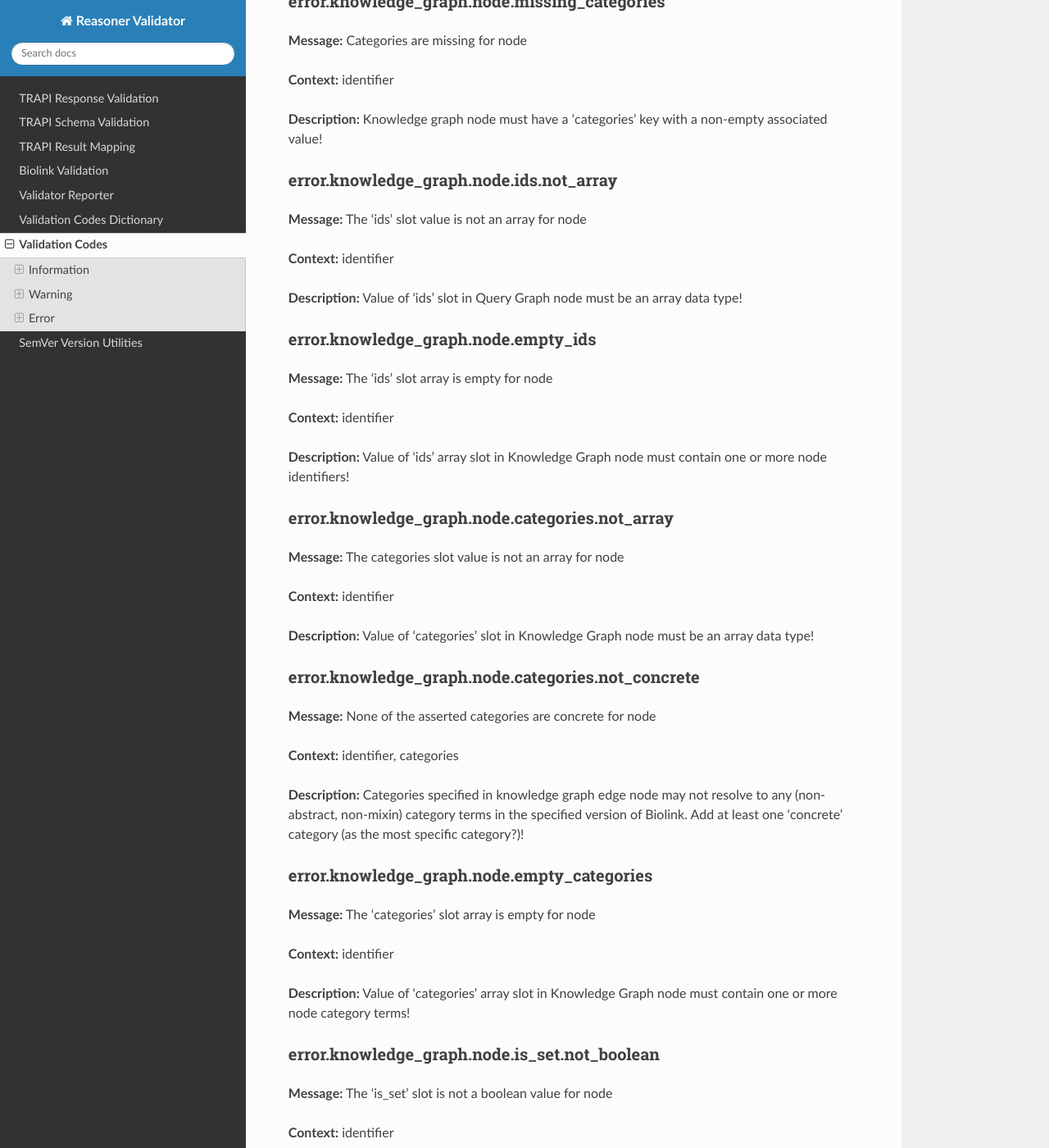
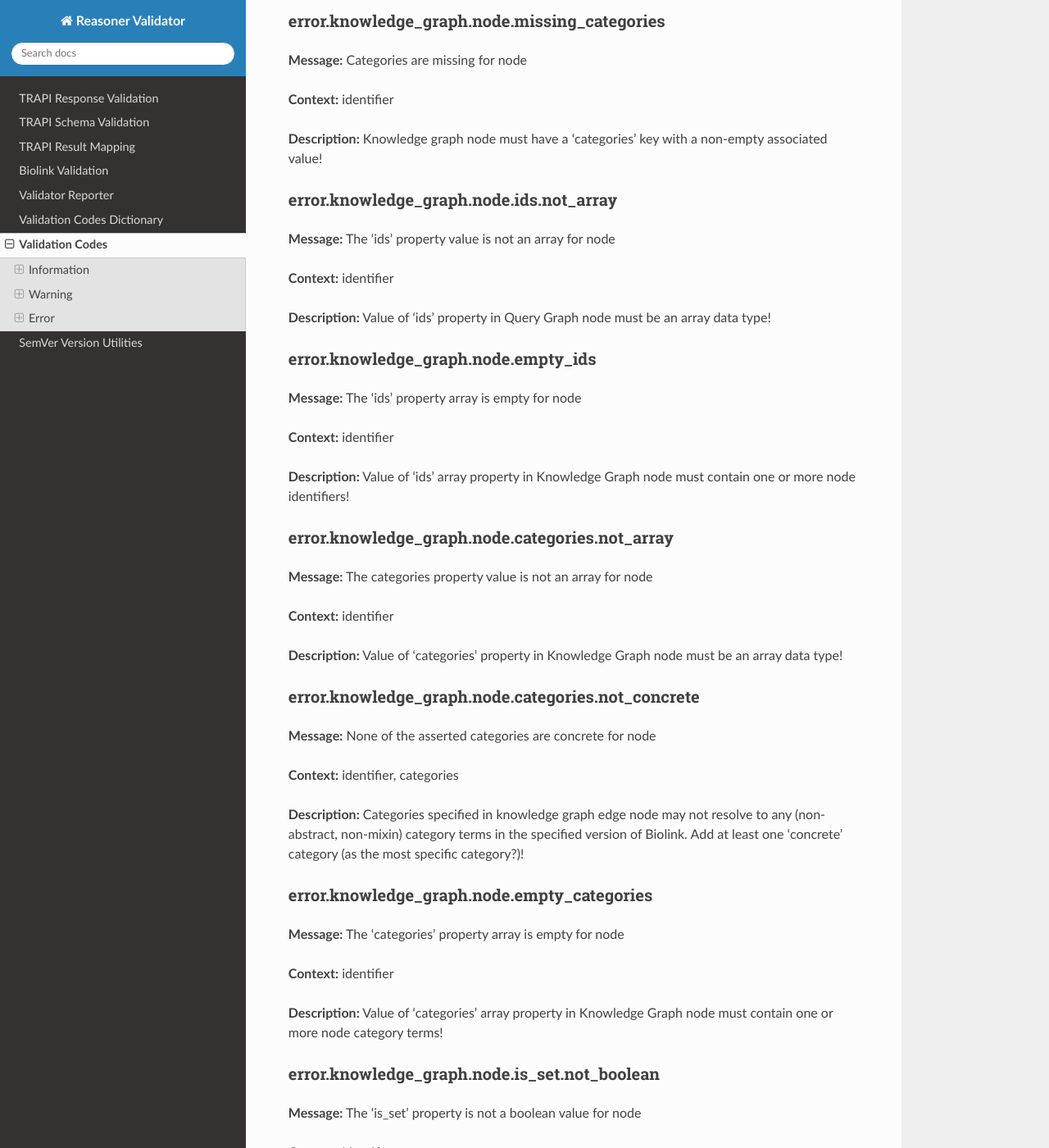
Before and after one commit to NCATSTranslator/reasoner-validator, a Sphinx documentation site: the page built from docs/validation_codes_dictionary.md, in a window 1280 px wide and 1400 px high, scrolled down 18158 px. Shown: the whole window at 82% size. Built offline with Sphinx 7.4.7 and the Read the Docs theme 2.0.0, drawn with Linux system fonts in a browser that asks for light colours; some of the changed text lies outside the part shown.

Commit message:
cleaning up 1.4.0 Edge.sources validation and unit tests; tweak validation codes (w/docs)

```diff
--- a/docs/validation_codes_dictionary.md
+++ b/docs/validation_codes_dictionary.md
@@ -348,7 +348,7 @@
 
 ### error.trapi.response.knowledge_graph.missing_expected_edge
 
-**Message:** Knowledge Graph of TRAPI Response Message is missing expected edge
+**Message:** Knowledge Graph of TRAPI Response Message is missing expected Edge
 
 **Context:** identifier
 
@@ -472,23 +472,23 @@
 
 ### error.query_graph.node.ids.not_array
 
-**Message:** The 'ids' slot value is not an array in node
+**Message:** The 'ids' property value is not an array in node
 
 **Context:** identifier
 
-**Description:** Value of 'ids' slot in Query Graph node must be an array data type (even if empty)!
+**Description:** Value of 'ids' property in Query Graph node must be an array data type (even if empty)!
 
 ### error.query_graph.node.categories.not_array
 
-**Message:** The 'categories' slot value is not an array in node
+**Message:** The 'categories' property value is not an array in node
 
 **Context:** identifier
 
-**Description:** Value of 'categories' slot in Query Graph node must be an array data type (even if empty)!
+**Description:** Value of 'categories' property in Query Graph node must be an array data type (even if empty)!
 
 ### error.query_graph.node.is_set.not_boolean
 
-**Message:** The 'is_set' slot is not a boolean value in node
+**Message:** The 'is_set' property is not a boolean value in node
 
 **Context:** identifier
 
@@ -496,7 +496,7 @@
 
 ### error.query_graph.edge.subject.missing
 
-**Message:** The 'subject' slot value is missing or empty in edge
+**Message:** The 'subject' property value is missing or empty in Edge
 
 **Context:** identifier
 
@@ -504,7 +504,7 @@
 
 ### error.query_graph.edge.subject.missing_from_nodes
 
-**Message:** The nodes catalog of query graph for missing the subject id recorded on edge
+**Message:** The nodes catalog of query graph for missing the subject id recorded on Edge
 
 **Context:** edge_id, identifier
 
@@ -512,7 +512,7 @@
 
 ### error.query_graph.edge.object.missing
 
-**Message:** The 'object' slot value is missing or empty in edge
+**Message:** The 'object' property value is missing or empty in Edge
 
 **Context:** identifier
 
@@ -520,7 +520,7 @@
 
 ### error.query_graph.edge.object.missing_from_nodes
 
-**Message:** The nodes catalog of query graph for missing the object id recorded on edge
+**Message:** The nodes catalog of query graph for missing the object id recorded on Edge
 
 **Context:** edge_id, identifier
 
@@ -528,7 +528,7 @@
 
 ### error.query_graph.edge.predicate.missing
 
-**Message:** Predicate is missing or empty for edge
+**Message:** Predicate is missing or empty for Edge
 
 **Context:** identifier
 
@@ -544,19 +544,19 @@
 
 ### error.query_graph.edge.predicate.not_array
 
-**Message:** Predicate slot value is not an array for edge
+**Message:** Predicate property value is not an array for Edge
 
 **Context:** identifier
 
-**Description:** Value of 'predicate' slot value in Query Graph must be an array data type!
+**Description:** Value of 'predicate' property value in Query Graph must be an array data type!
 
 ### error.query_graph.edge.predicate.empty_array
 
-**Message:** Predicate slot value is an empty array for edge
+**Message:** Predicate property value is an empty array for Edge
 
 **Context:** identifier
 
-**Description:** Value of 'predicate' array slot value in Query Graph must contain one or more predicates!
+**Description:** Value of 'predicate' array property value in Query Graph must contain one or more predicates!
 
 ### error.query_graph.edge.predicate.abstract
 
@@ -584,15 +584,15 @@
 
 ### error.query_graph.edge.attribute_constraints.not_array
 
-**Message:** Attribute_constraints property value is not an array for edge
+**Message:** Attribute_constraints property value is not an array for Edge
 
 **Context:** identifier
 
-**Description:** Value of 'attribute_constraints' slot value in a Query Graph must be an array data type!
+**Description:** Value of 'attribute_constraints' property value in a Query Graph must be an array data type!
 
 ### error.query_graph.edge.qualifier_constraints.qualifier_set.empty
 
-**Message:** Qualifier_set property value is empty for edge
+**Message:** Qualifier_set property value is empty for Edge
 
 **Context:** identifier
 
@@ -676,27 +676,27 @@
 
 ### error.knowledge_graph.node.ids.not_array
 
-**Message:** The 'ids' slot value is not an array for node
+**Message:** The 'ids' property value is not an array for node
 
 **Context:** identifier
 
-**Description:** Value of 'ids' slot in Query Graph node must be an array data type!
+**Description:** Value of 'ids' property in Query Graph node must be an array data type!
 
 ### error.knowledge_graph.node.empty_ids
 
-**Message:** The 'ids' slot array is empty for node
+**Message:** The 'ids' property array is empty for node
 
 **Context:** identifier
 
-**Description:** Value of 'ids' array slot in Knowledge Graph node must contain one or more node identifiers!
+**Description:** Value of 'ids' array property in Knowledge Graph node must contain one or more node identifiers!
 
 ### error.knowledge_graph.node.categories.not_array
 
-**Message:** The categories slot value is not an array for node
+**Message:** The categories property value is not an array for node
 
 **Context:** identifier
 
-**Description:** Value of 'categories' slot in Knowledge Graph node must be an array data type!
+**Description:** Value of 'categories' property in Knowledge Graph node must be an array data type!
 
 ### error.knowledge_graph.node.categories.not_concrete
 
@@ -708,15 +708,15 @@
 
 ### error.knowledge_graph.node.empty_categories
 
-**Message:** The 'categories' slot array is empty for node
+**Message:** The 'categories' property array is empty for node
 
 **Context:** identifier
 
-**Description:** Value of 'categories' array slot in Knowledge Graph node must contain one or more node category terms!
+**Description:** Value of 'categories' array property in Knowledge Graph node must contain one or more node category terms!
 
 ### error.knowledge_graph.node.is_set.not_boolean
 
-**Message:** The 'is_set' slot is not a boolean value for node
+**Message:** The 'is_set' property is not a boolean value for node
 
 **Context:** identifier
 
@@ -724,7 +724,7 @@
 
 ### error.knowledge_graph.edge.subject.missing
 
-**Message:** The 'subject' slot value is missing or empty for edge
+**Message:** The 'subject' property value is missing or empty for Edge
 
 **Context:** identifier
 
@@ -732,7 +732,7 @@
 
 ### error.knowledge_graph.edge.subject.missing_from_nodes
 
-**Message:** The nodes catalog of query graph for missing the subject id recorded on edge
+**Message:** The nodes catalog of query graph for missing the subject id recorded on Edge
 
 **Context:** edge_id, identifier
 
@@ -740,7 +740,7 @@
 
 ### error.knowledge_graph.edge.object.missing
 
-**Message:** The 'object' slot value  is missing or empty for edge
+**Message:** The 'object' property value  is missing or empty for Edge
 
 **Context:** identifier
 
@@ -748,7 +748,7 @@
 
 ### error.knowledge_graph.edge.object.missing_from_nodes
 
-**Message:** The nodes catalog of query graph for missing the object id recorded on edge
+**Message:** The nodes catalog of query graph for missing the object id recorded on Edge
 
 **Context:** edge_id, identifier
 
@@ -756,7 +756,7 @@
 
 ### error.knowledge_graph.edge.predicate.missing
 
-**Message:** The predicate is missing or empty for edge
+**Message:** The predicate is missing or empty for Edge
 
 **Context:** identifier
 
@@ -780,19 +780,19 @@
 
 ### error.knowledge_graph.edge.predicate.not_array
 
-**Message:** The predicate slot value is not an array for edge
+**Message:** The predicate property value is not an array for Edge
 
 **Context:** identifier
 
-**Description:** Value of the 'predicate' slot in Knowledge Graph edge must be an array data type!
+**Description:** Value of the 'predicate' property in Knowledge Graph edge must be an array data type!
 
 ### error.knowledge_graph.edge.predicate.empty_array
 
-**Message:** The predicate slot value is an empty array for edge
+**Message:** The predicate property value is an empty array for Edge
 
 **Context:** identifier
 
-**Description:** Value of the 'predicate' array slot in Knowledge Graph edge must contain one or more predicates!
+**Description:** Value of the 'predicate' array property in Knowledge Graph edge must contain one or more predicates!
 
 ### error.knowledge_graph.edge.predicate.abstract
 
@@ -812,7 +812,7 @@
 
 ### error.knowledge_graph.edge.attribute.missing
 
-**Message:** Missing 'attributes' key for edge
+**Message:** Missing 'attributes' key for Edge
 
 **Context:** identifier
 
@@ -820,19 +820,19 @@
 
 ### error.knowledge_graph.edge.attribute.empty
 
-**Message:** Empty attributes in edge
+**Message:** Empty attributes in Edge
 
 **Context:** identifier
 
-**Description:** Value of 'attributes' slot in Knowledge Graph edge must contain a list of one or more attributes!
+**Description:** Value of 'attributes' property in Knowledge Graph edge must contain a list of one or more attributes!
 
 ### error.knowledge_graph.edge.attribute.not_array
 
-**Message:** The attributes are not an array in edge
+**Message:** The attributes are not an array in Edge
 
 **Context:** identifier
 
-**Description:** Value of the 'attributes' slot in Knowledge Graph edge must be an array of attributes!
+**Description:** Value of the 'attributes' property in Knowledge Graph edge must be an array of attributes!
 
 ### error.knowledge_graph.edge.attribute.type_id.unknown
 
@@ -860,7 +860,7 @@
 
 ### error.knowledge_graph.edge.attribute.type_id.missing
 
-**Message:** An attribute is missing its 'attribute_type_id' property in edge
+**Message:** An attribute is missing its 'attribute_type_id' property in Edge
 
 **Context:** identifier
 
@@ -868,7 +868,7 @@
 
 ### error.knowledge_graph.edge.attribute.type_id.empty
 
-**Message:** An attribute has empty 'attribute_type_id' property in edge
+**Message:** An attribute has empty 'attribute_type_id' property in Edge
 
 **Context:** identifier
 
@@ -884,7 +884,7 @@
 
 ### error.knowledge_graph.edge.attribute.value.missing
 
-**Message:** An attribute is missing its 'value' property in edge
+**Message:** An attribute is missing its 'value' property in Edge
 
 **Context:** identifier
 
@@ -892,7 +892,7 @@
 
 ### error.knowledge_graph.edge.attribute.value.empty
 
-**Message:** An attribute has an empty value in edge
+**Message:** An attribute has an empty value in Edge
 
 **Context:** identifier
 
@@ -908,7 +908,7 @@
 
 ### error.knowledge_graph.edge.provenance.missing_primary
 
-**Message:** A 'primary' knowledge source is missing for edge
+**Message:** A 'primary' knowledge source is missing for Edge
 
 **Context:** identifier
 
@@ -916,15 +916,15 @@
 
 ### error.knowledge_graph.edge.qualifiers.not_array
 
-**Message:** The 'qualifiers' property is not an array in edge
+**Message:** The 'qualifiers' property is not an array in Edge
 
 **Context:** identifier
 
-**Description:** Value of the 'qualifiers' slot in Knowledge Graph edge must be an array of attributes!
+**Description:** Value of the 'qualifiers' property in Knowledge Graph edge must be an array of attributes!
 
 ### error.knowledge_graph.edge.qualifiers.empty
 
-**Message:** The qualifiers property value is empty in edge
+**Message:** The qualifiers property value is empty in Edge
 
 **Context:** identifier
 
@@ -953,3 +953,27 @@
 **Context:** identifier, qualifier_type_id, qualifier_value, reason
 
 **Description:** Validation of a specified 'qualifier_type_id' and 'qualifier_value' failed for a given exceptional reason!
+
+### error.knowledge_graph.edge.sources.missing
+
+**Message:** Missing 'sources' key for Edge
+
+**Context:** identifier
+
+**Description:** Edge must have a 'sources' key with a non-empty associated value!
+
+### error.knowledge_graph.edge.sources.empty
+
+**Message:** Empty 'sources' property in Edge
+
+**Context:** identifier
+
+**Description:** Value of 'sources' property in Knowledge Graph edge must contain a list of one or more RetrievalSource entries!
+
+### error.knowledge_graph.edge.sources.not_array
+
+**Message:** The 'sources' are not an array in Edge
+
+**Context:** identifier
+
+**Description:** Value of the 'sources' property in Knowledge Graph edge must be an array of RetrievalSource entries!
```
Also changed, not shown: 4 other files.
